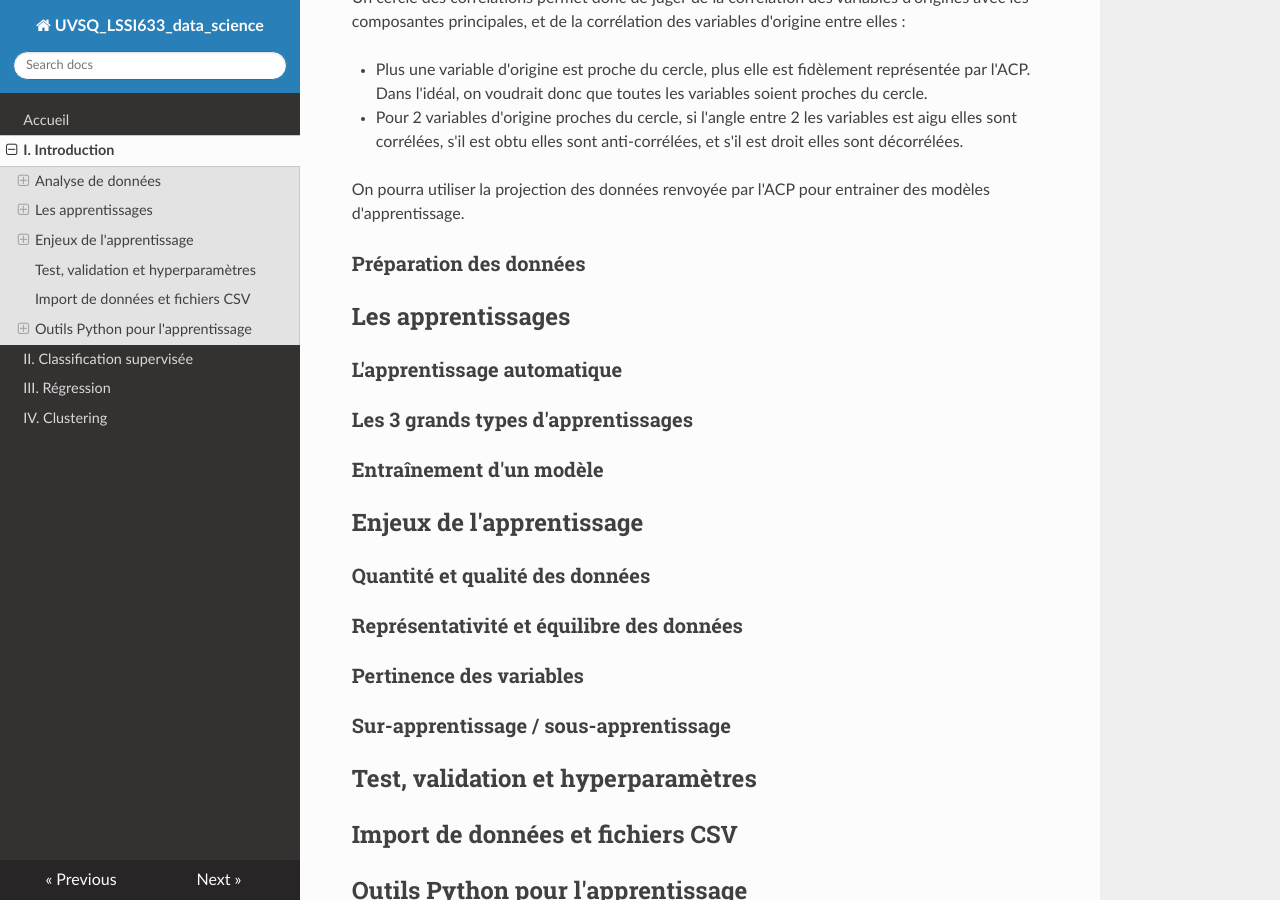
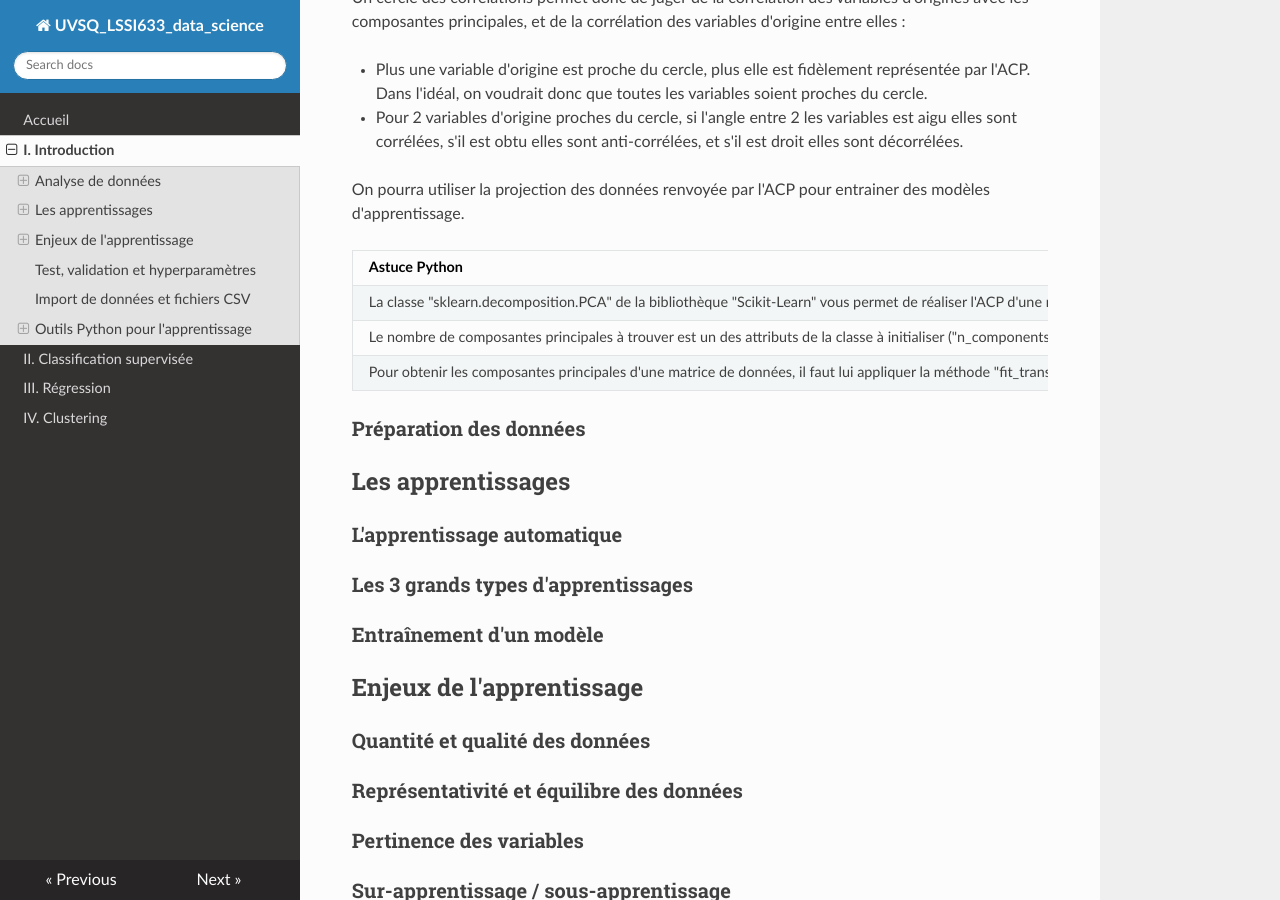
Before and after one commit to NicOudart/UVSQ_LSSI633_data_science, an MkDocs documentation site: the page built from docs/Chap1_Introduction.md, in a window 1280 px wide and 900 px high, scrolled down 10165 px. Built offline with MkDocs 1.6.1, drawn with Linux system fonts in a browser that asks for light colours; nearby versions of some CDN libraries.

Commit message:
- Minor update of Chapter 1.

```diff
--- a/docs/Chap1_Introduction.md
+++ b/docs/Chap1_Introduction.md
@@ -360,6 +360,12 @@ Un cercle des corrélations permet donc de juger de la corrélation des variable
 
 On pourra utiliser la projection des données renvoyée par l'ACP pour entrainer des modèles d'apprentissage.
 
+|Astuce Python|
+|:-|
+|La classe "sklearn.decomposition.PCA" de la bibliothèque "Scikit-Learn" vous permet de réaliser l'ACP d'une matrice de données.|
+|Le nombre de composantes principales à trouver est un des attributs de la classe à initialiser ("n_components").|
+|Pour obtenir les composantes principales d'une matrice de données, il faut lui appliquer la méthode "fit_transform()" de la classe.|
+
 ### Préparation des données
 
 ## Les apprentissages
```
